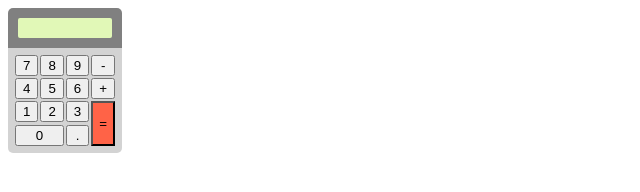
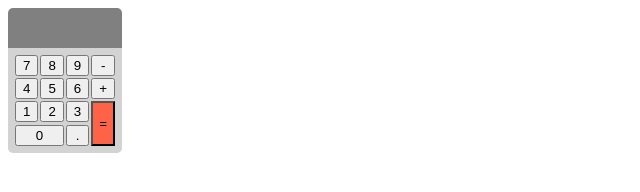
Before and after one commit to sunnysharma89/sunnysharma89.github.io, a plain HTML site: page calc.html in a window 1280 px wide. Shown: the whole page, without its empty margins (0-640 px from the left). Drawn offline with Linux system fonts and the light colour scheme.

Commit message:
Removed answer background color

```diff
--- a/style.css
+++ b/style.css
@@ -30,7 +30,7 @@ td button{
 }
 
 .answer{
-    background-color: rgb(225, 248, 183);
+    /* background-color: rgb(225, 248, 183); */
     border-radius: 2px;
     height: 20px;
     width: 100%;
```
